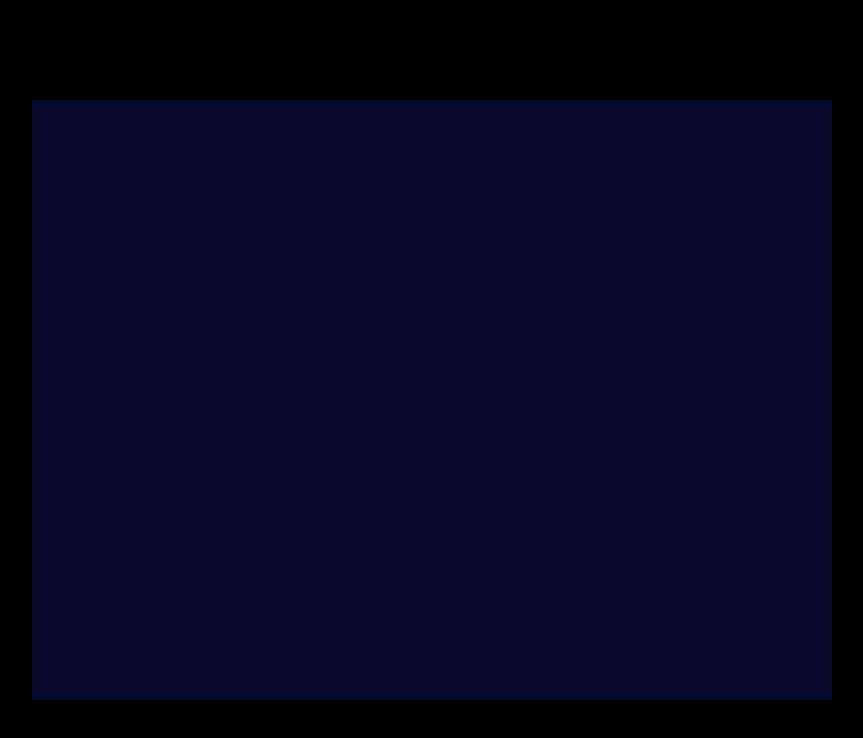
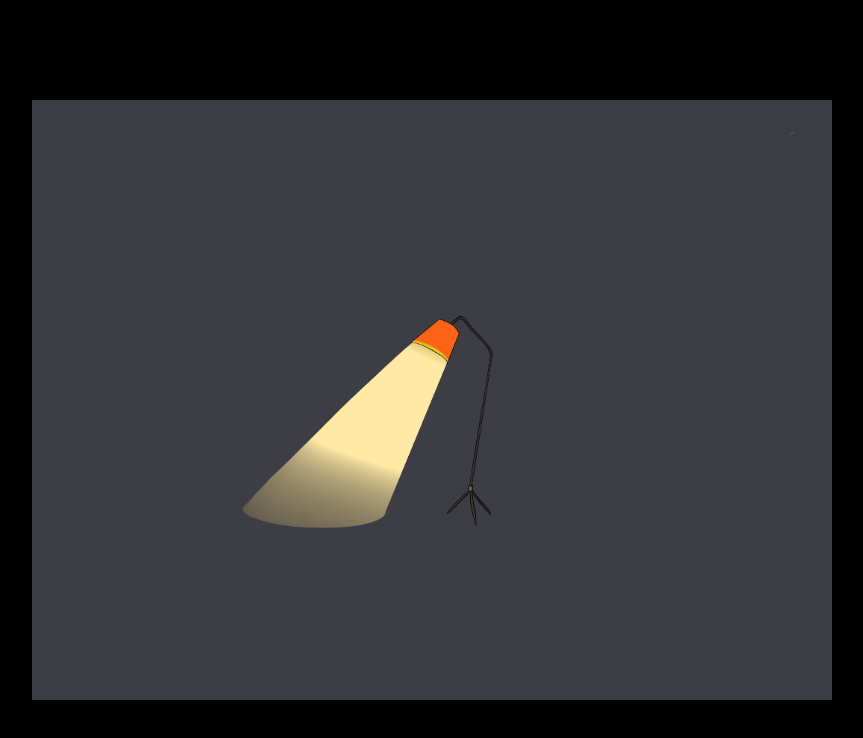
Before and after one commit to cakeinpanic/ld49, a React (Create React App) app: page / in a window 1280 px wide. Shown: the top 738 px of the page, without its empty margins (208-1071 px from the left). Built offline with nearby package versions, Linux system fonts and the light colour scheme.

Commit message:
add lamp

```diff
--- a/src/App.css
+++ b/src/App.css
@@ -12,5 +12,12 @@
 .Game {
     width: 800px;
     height: 600px;
-    background: #09092b;
+    background: #3d3d46;
+    position: relative;
 }
+
+.img {
+    width: 100%;
+    height: 100%;
+    position: absolute;
+}
--- a/src/App.tsx
+++ b/src/App.tsx
@@ -1,10 +1,14 @@
-import logo from './logo.svg';
+import lamp from './lamp.png';
+import light from './light.png';
 import './App.css';
 
 function App() {
   return (
+     <div className="Game">
+       <img className="img light" src={light}/>
+       <img className="img lamp" src={lamp}/>
 
-     <div className="Game"></div>
+     </div>
   );
 }
 
```
Also changed, not shown: src/lamp.png (added), src/light.png (added).
